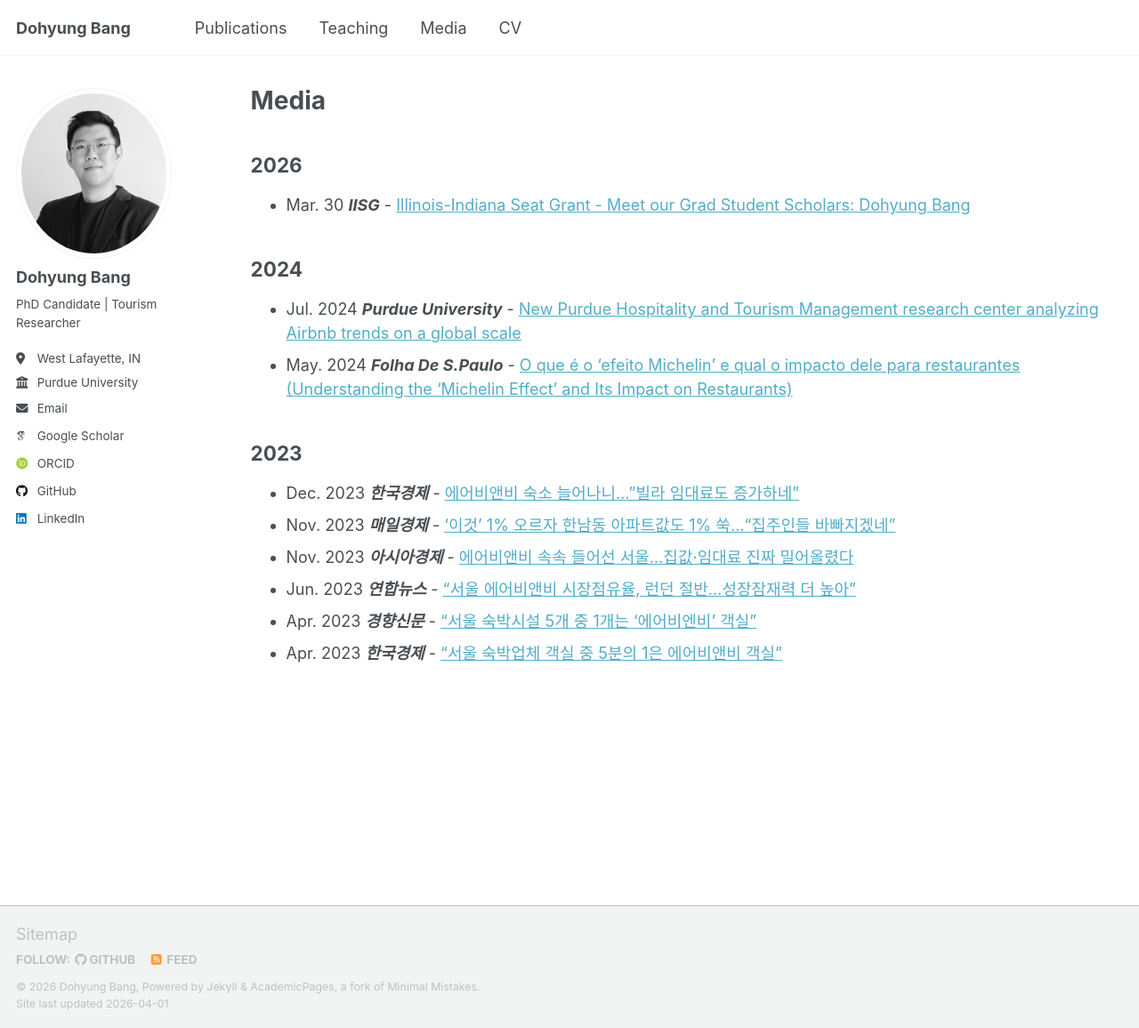
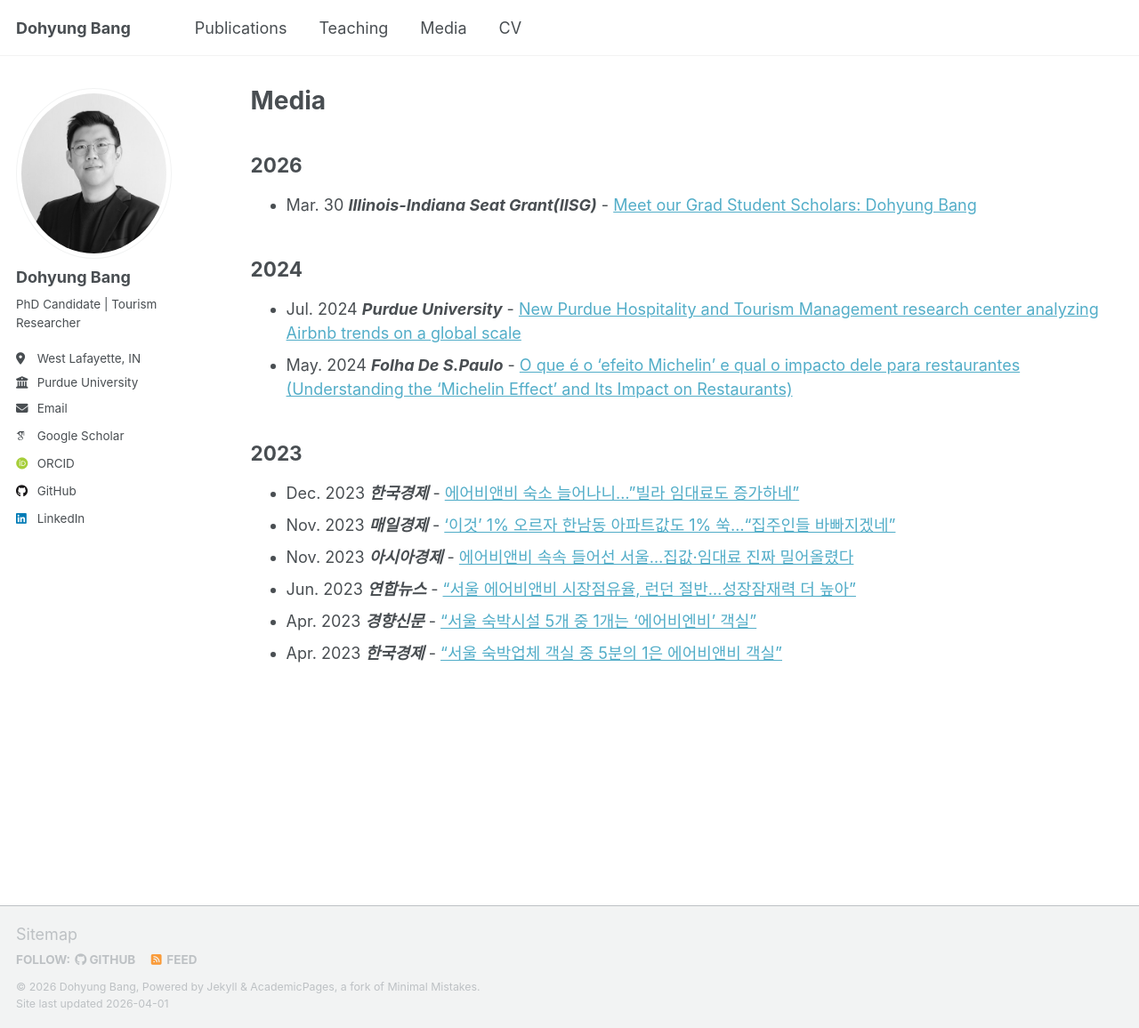
Before and after one commit to dohyungbang/dohyungbang.github.io, a Jekyll site: the page built from _pages/media.md, in a window 1280 px wide and 1156 px high. Shown: the whole window at 89% size. Built offline with Jekyll 4.4.1, drawn with Linux system fonts in a browser that asks for light colours; some web fonts are replaced; a script that is not in the unit is left out.

```diff
--- a/_pages/media.md
+++ b/_pages/media.md
@@ -6,7 +6,7 @@ author_profile: true
 ---
 
 ## 2026
-- Mar. 30 _**IISG**_ - [Illinois-Indiana Seat Grant - Meet our Grad Student Scholars: Dohyung Bang](https://iiseagrant.org/meet-our-grad-student-scholars-dohyung-bang-2/)
+- Mar. 30 _**Illinois-Indiana Seat Grant(IISG)**_ - [Meet our Grad Student Scholars: Dohyung Bang](https://iiseagrant.org/meet-our-grad-student-scholars-dohyung-bang-2/)
 
 ## 2024
 - Jul. 2024 _**Purdue University**_ - [New Purdue Hospitality and Tourism Management research center analyzing Airbnb trends on a global scale](https://www.purdue.edu/hhs/news/2024/07/new-purdue-hospitality-and-tourism-management-research-center-analyzing-airbnb-trends-on-a-global-scale/)
```
